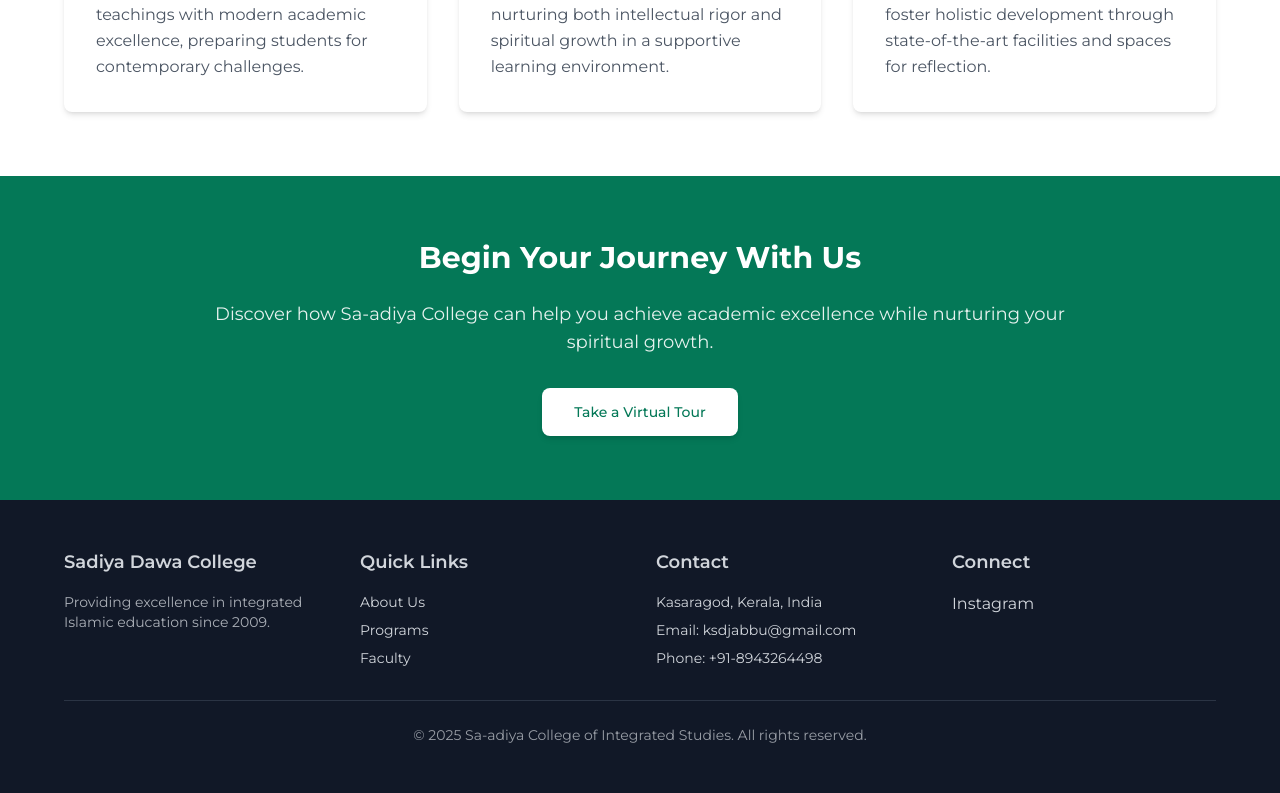
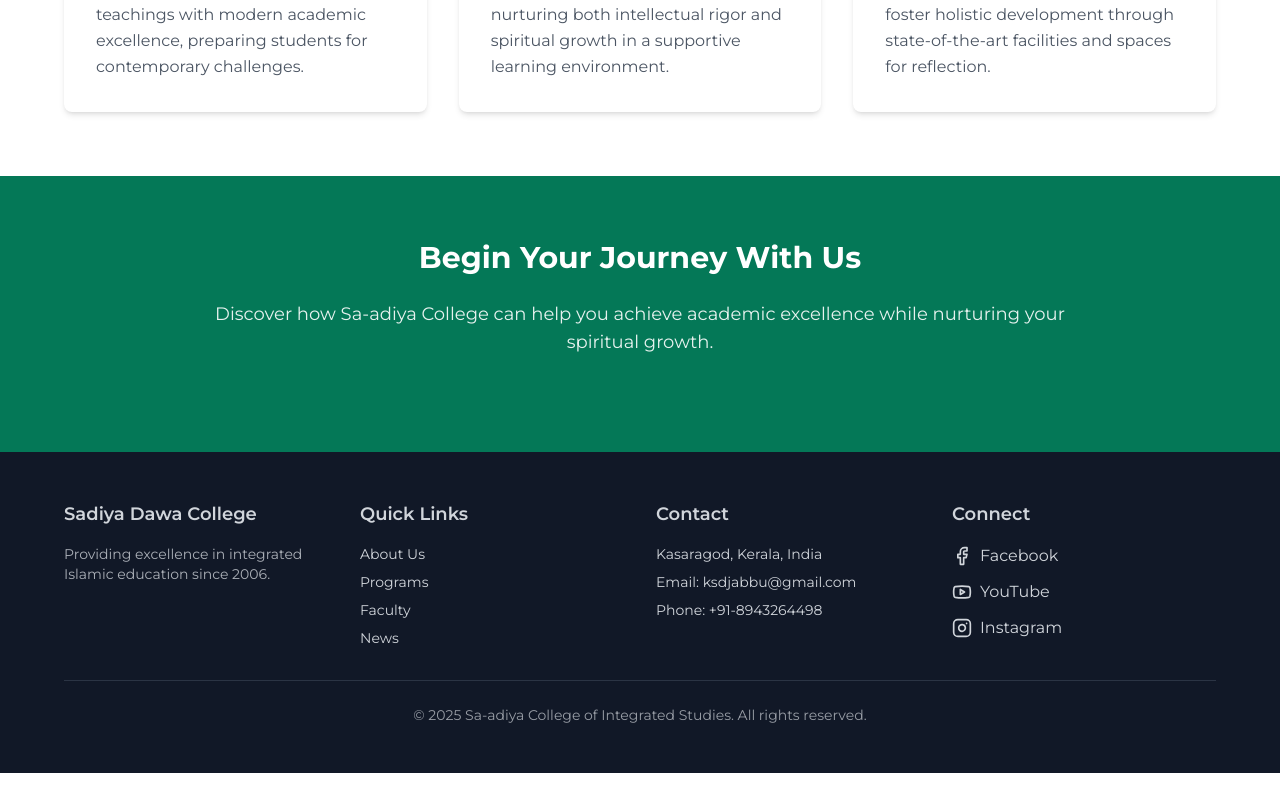
Before and after one commit to Jawadthuruthi/scofist, a Next.js app: page / in a window 1280 px wide. Shown: the part 937-1730 px from the top of the page. Built offline with nearby package versions, Linux system fonts and the light colour scheme; no server answers; the database is empty.

Commit message:
feat: implement home page UI and expand role-based access for faculty dashboard

```diff
--- a/components/Home.jsx
+++ b/components/Home.jsx
@@ -2,7 +2,7 @@ import Image from "next/image";
 import Link from "next/link";
 import { Button } from "@/components/ui/button";
 import AuthButtons from "@/components/AuthButtons";
-
+import { Instagram, Facebook, Youtube } from "lucide-react";
 // This is a SERVER COMPONENT by default - perfect for SEO
 export default function Home({ settings }) {
   const institutionLogo = settings?.institution?.logo?.url;
@@ -110,14 +110,6 @@ export default function Home({ settings }) {
             Discover how Sa-adiya College can help you achieve academic
             excellence while nurturing your spiritual growth.
           </p>
-          <Link href="/virtual-tour">
-            <Button
-              size="lg"
-              className="px-8 py-6 bg-white text-emerald-700 hover:bg-gray-100 rounded-lg shadow-md hover:shadow-lg transition-all"
-            >
-              Take a Virtual Tour
-            </Button>
-          </Link>
         </div>
       </section>
 
@@ -125,9 +117,9 @@ export default function Home({ settings }) {
       <footer className="bg-gray-900 text-gray-300 py-12 px-6">
         <div className="max-w-6xl mx-auto grid md:grid-cols-4 gap-8">
           <div>
-            <h3 className="text-lg font-semibold mb-4">Sadiya Dawa College</h3>
+            <h3 className="text-lg font-semibold mb-4">{institutionName || "Sadiya Dawa College"}</h3>
             <p className="text-sm opacity-80">
-              Providing excellence in integrated Islamic education since 2009.
+              Providing excellence in integrated Islamic education since 2006.
             </p>
           </div>
           <nav aria-label="Footer navigation">
@@ -144,8 +136,13 @@ export default function Home({ settings }) {
                 </Link>
               </li>
               <li>
-                <Link href="/faculty" className="hover:text-white transition">
+                <Link href="/dashboard/faculty" className="hover:text-white transition">
                   Faculty
+                </Link>
+              </li>
+              <li>
+                <Link href="/news" className="hover:text-white transition">
+                  News
                 </Link>
               </li>
             </ul>
@@ -153,34 +150,53 @@ export default function Home({ settings }) {
           <address className="not-italic">
             <h3 className="text-lg font-semibold mb-4">Contact</h3>
             <ul className="space-y-2 text-sm">
-              <li>Kasaragod, Kerala, India</li>
+              <li>{settings?.institution?.address || "Kasaragod, Kerala, India"}</li>
               <li>
                 Email:{" "}
                 <a
-                  href="mailto:ksdjabbu@gmail.com"
+                  href={`mailto:${settings?.institution?.contact?.email || "ksdjabbu@gmail.com"}`}
                   className="hover:text-white"
                 >
-                  ksdjabbu@gmail.com
+                  {settings?.institution?.contact?.email || "ksdjabbu@gmail.com"}
                 </a>
               </li>
               <li>
                 Phone:{" "}
-                <a href="tel:+918943264498" className="hover:text-white">
-                  +91-8943264498
+                <a href={`tel:${settings?.institution?.contact?.primaryPhone || "+918943264498"}`} className="hover:text-white">
+                  {settings?.institution?.contact?.primaryPhone || "+91-8943264498"}
                 </a>
               </li>
             </ul>
           </address>
           <div>
             <h3 className="text-lg font-semibold mb-4">Connect</h3>
-            <nav className="flex gap-4">
+            <nav className="flex flex-col gap-3">
+              <Link
+                href="https://facebook.com/jawad_thuruthi"
+                target="_blank"
+                rel="noopener noreferrer"
+                className="flex items-center gap-2 hover:text-white transition group"
+              >
+                <Facebook className="w-5 h-5 text-gray-300 group-hover:text-white" />
+                <span>Facebook</span>
+              </Link>
+              <Link
+                href="https://youtube.com/jawad_thuruthi"
+                target="_blank"
+                rel="noopener noreferrer"
+                className="flex items-center gap-2 hover:text-white transition group"
+              >
+                <Youtube className="w-5 h-5 text-gray-300 group-hover:text-white" />
+                <span>YouTube</span>
+              </Link>
               <Link
                 href="https://instagram.com/jawad_thuruthi"
                 target="_blank"
                 rel="noopener noreferrer"
-                className="hover:text-white transition"
+                className="flex items-center gap-2 hover:text-white transition group"
               >
-                Instagram
+                <Instagram className="w-5 h-5 text-gray-300 group-hover:text-white" />
+                <span>Instagram</span>
               </Link>
             </nav>
           </div>
--- a/middleware.js
+++ b/middleware.js
@@ -100,7 +100,7 @@ const pages = [
   {
     title: "Faculty",
     path: "/dashboard/faculty",
-    allowedRoles: ["Student"],
+    allowedRoles: ["Student", "College Admin", "Teacher", "Org Admin"],
   },
   {
     title: "Leave History",
```
